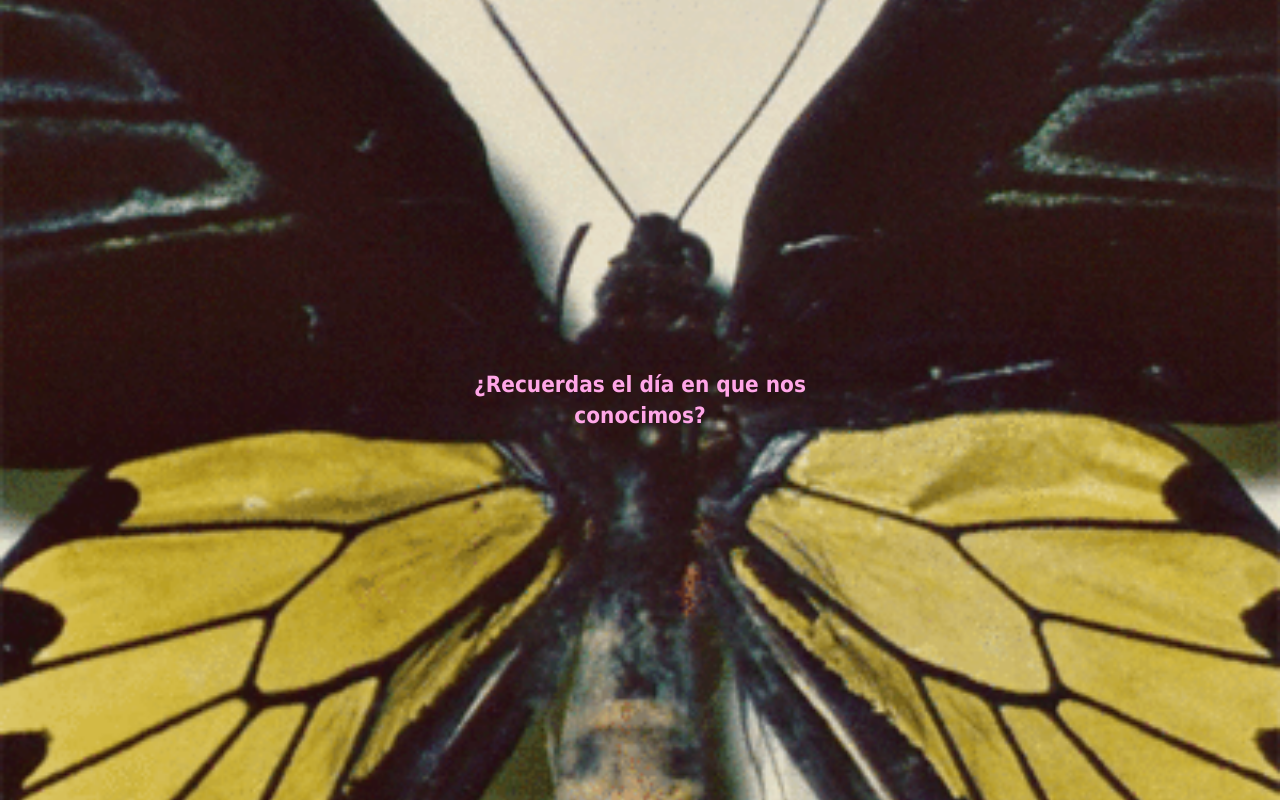
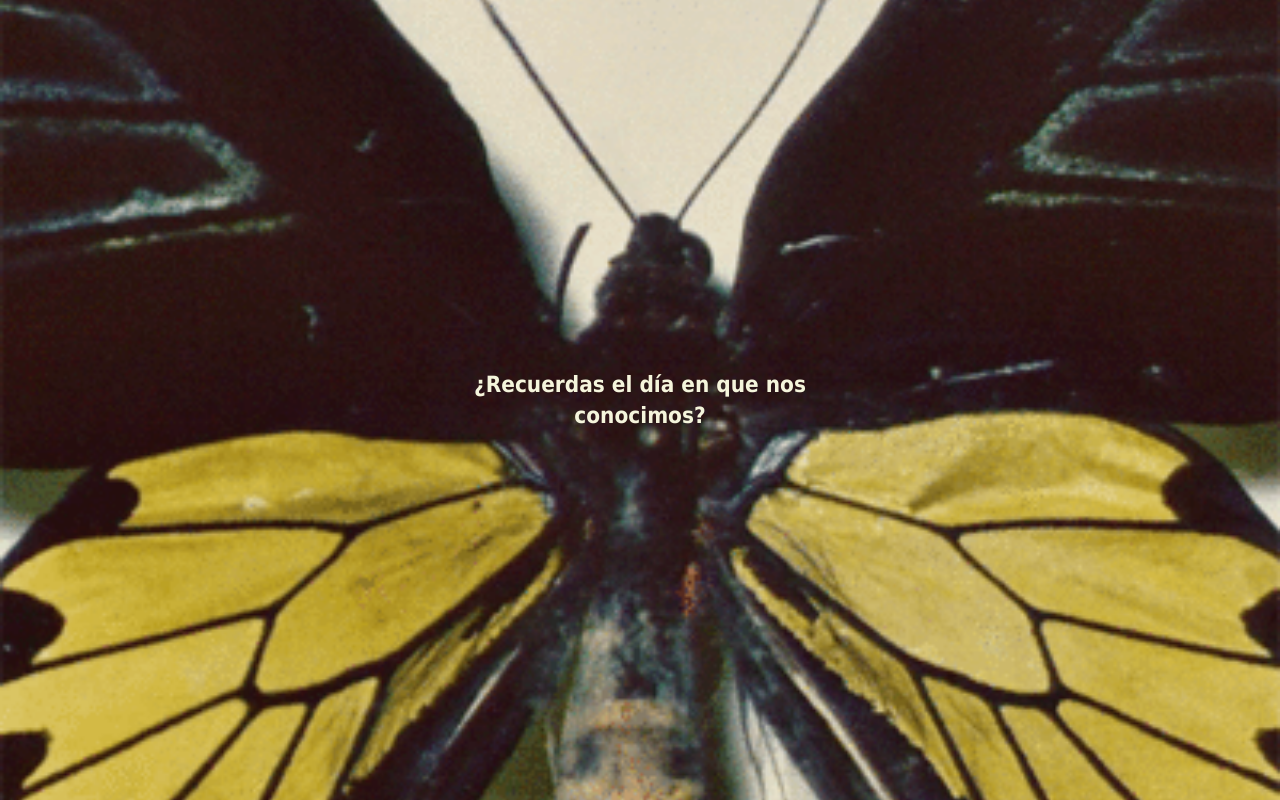
Before and after one commit to fertpp/LOVE_LOVE_LOVE, a plain HTML site: page index.html in a window 1280 px wide. Drawn offline with Linux system fonts and the light colour scheme.

Commit message:
index.html

```diff
--- a/index.html
+++ b/index.html
@@ -17,7 +17,7 @@
       align-items: center;
       justify-content: center;
       font-family: Tahoma;
-      color: #FFA6E7;
+      color: #F5F5DC;
       cursor: pointer;
       padding: 20px;
     }
```
